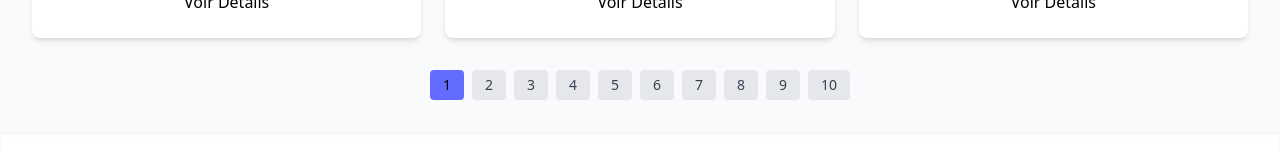
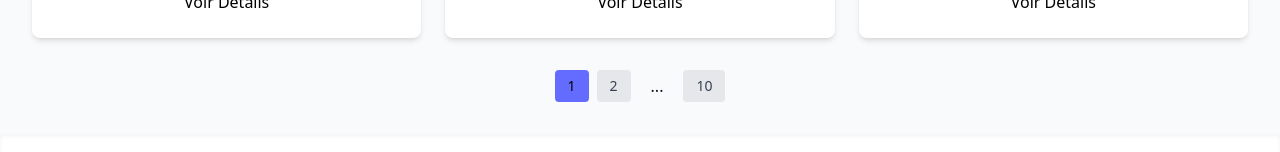
Before and after one commit to noech373/projet_react, a React (Vite) app: page / in a window 1280 px wide. Shown: the part 1082-1234 px from the top of the page. Built offline with nearby package versions, Linux system fonts and the light colour scheme; data requests are answered from the project's data file.

Commit message:
change pagination

```diff
--- a/src/components/common/Pagination/Pagination.tsx
+++ b/src/components/common/Pagination/Pagination.tsx
@@ -7,12 +7,42 @@ interface PaginationProps {
 }
 
 const Pagination: FC<PaginationProps> = ({ currentPage, totalPages, onPageChange }) => {
+  const renderPageNumbers = () => {
+    const pages = [];
+
+    // Toujours afficher la première page
+    pages.push(1);
+
+    if (currentPage > 3) {
+      pages.push('...');
+    }
+
+    // Pages autour de la page courante
+    for (let i = Math.max(2, currentPage - 1); i <= Math.min(currentPage + 1, totalPages - 1); i++) {
+      pages.push(i);
+    }
+
+    if (currentPage < totalPages - 2) {
+      pages.push('...');
+    }
+
+    // Toujours afficher la dernière page
+    if (totalPages > 1) {
+      pages.push(totalPages);
+    }
+
+    return pages;
+  };
+
   return (
     <div className="flex justify-center gap-2">
-      {Array.from({ length: totalPages }, (_, i) => i + 1).map((page) => (
+      {renderPageNumbers().map((page, index) => (
+        page === '...' ? (
+          <span key={`ellipsis-${index}`} className="px-3 py-1">...</span>
+        ) : (
           <button
             key={page}
-          onClick={() => onPageChange(page)}
+            onClick={() => onPageChange(page as number)}
             className={`px-3 py-1 rounded ${
               currentPage === page
                 ? 'bg-primary-light text-black dark:bg-primary-dark dark:text-white'
@@ -21,6 +51,7 @@ const Pagination: FC<PaginationProps> = ({ currentPage, totalPages, onPageChange
           >
             {page}
           </button>
+        )
       ))}
     </div>
   );
```
Lines whose indentation alone changed are shown as unchanged.
